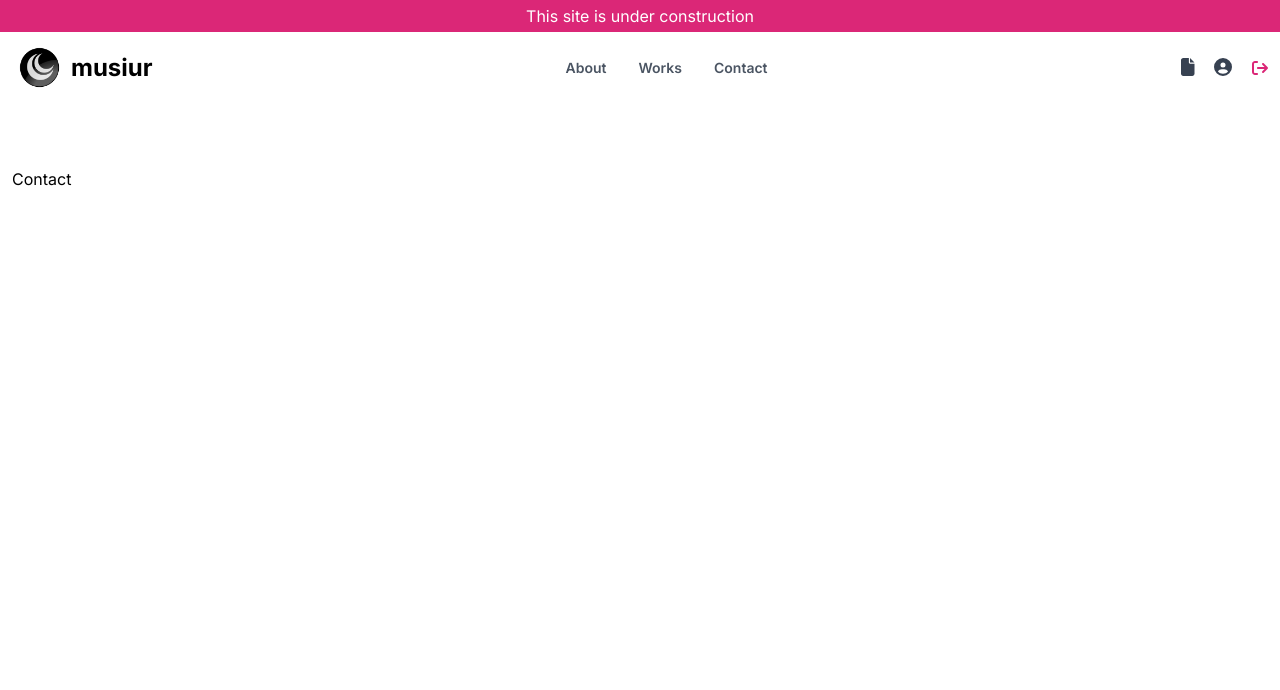
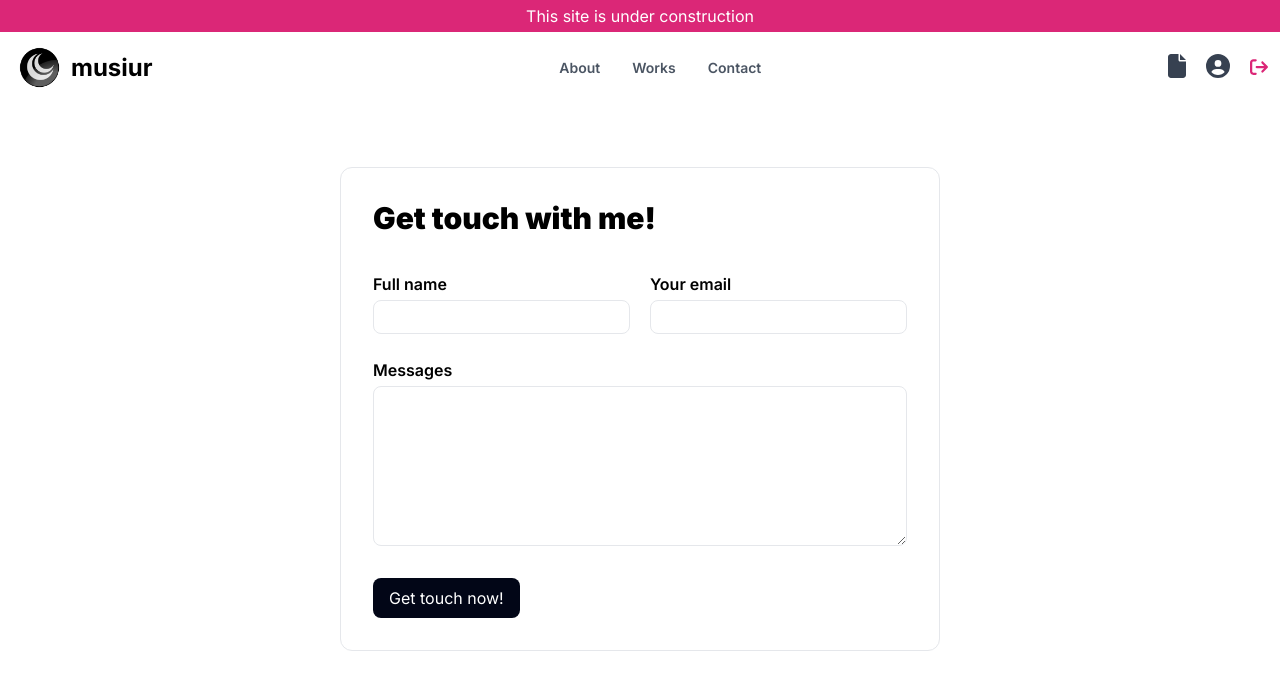
Before and after one commit to musiur/portolio, a Next.js app: page /contact in a window 1280 px wide. Shown: the top 690 px of the page. Built offline with nearby package versions, Linux system fonts and the light colour scheme; sample sign-in values are in the browser's storage.

Commit message:
comp-dev:: dashboard & contact: contact page form added and dashboard pages added

```diff
--- a/app/auth/login/page.tsx
+++ b/app/auth/login/page.tsx
@@ -10,13 +10,15 @@ import { faEye, faEyeSlash } from "@fortawesome/free-solid-svg-icons";
 import { FontAwesomeIcon } from "@fortawesome/react-fontawesome";
 import axios from "axios";
 import Link from "next/link";
+import { useRouter } from "next/navigation";
 import { useContext, useEffect, useState } from "react";
 
 const Login = () => {
   const { setToast } = useContext(ToasterContext);
   const { setLoader } = useContext(LoaderContext);
-  const { user, setUser } = useContext(UserContext);
-  console.log(user);
+  const { setUser } = useContext(UserContext);
+  const router = useRouter();
+
   const [formData, setFormData] = useState({
     email: "",
     password: "",
@@ -70,6 +72,12 @@ const Login = () => {
           type: true,
           text: "Signin successful!",
         });
+        const previousRoute = localStorage.getItem("from");
+        if (previousRoute) {
+          router.push(previousRoute);
+        } else {
+          router.push("/auth/login");
+        }
       }
     } catch (error) {
       setToast({
--- a/app/contact/page.tsx
+++ b/app/contact/page.tsx
@@ -1,5 +1,99 @@
+"use client";
+
+import { useEffect, useState } from "react";
+
+type FormData = {
+  fullname: String;
+  email: String;
+  messages: String;
+};
+
 const Contact = () => {
-  return <section className="container mx-auto">Contact</section>;
+  const [formData, setFormData] = useState<FormData>({
+    fullname: "",
+    email: "",
+    messages: "",
+  });
+  const [errors, setErrors] = useState(formData);
+
+  const handleOnChange = (e: any) => {
+    const { name, value } = e.target;
+    setFormData({ ...formData, [name]: value });
+  };
+
+  const handleOnSubmit = () => {
+    setErrors(validator(formData));
+  };
+
+  const validator = (data: FormData) => {
+    let obj: any = {};
+
+    if (!data.email.trim()) {
+      obj.email = "Email is required!";
+    }
+    if (!data.fullname.trim()) {
+      obj.fullname = "Full name is required!";
+    }
+    if (!data.messages.trim()) {
+      obj.messages = "Messages are required!";
+    }
+
+    return obj;
+  };
+
+  useEffect(() => {
+    if (Object.keys(errors).length === 0) {
+      console.log(formData);
+    }
+  }, [errors]);
+  return (
+    <section className="container mx-auto">
+      <div className="max-w-[600px] mx-auto rounded-xl border p-5 lg:p-8">
+        <h4 className="pb-1 mb-5">Get touch with me!</h4>
+        <div className="form pb-5">
+          <section className="grid grid-cols-1 lg:grid-cols-2 gap-5 my-0">
+            <div>
+              <label htmlFor="fullname">
+                Full name{" "}
+                {errors.fullname ? <span>{errors.fullname}</span> : null}
+              </label>
+              <input
+                id="fullname"
+                name="fullname"
+                type="text"
+                onChange={handleOnChange}
+              />
+            </div>
+            <div>
+              <label htmlFor="fullname">
+                Your email {errors.email ? <span>{errors.email}</span> : null}
+              </label>
+              <input
+                id="fullname"
+                name="email"
+                type="text"
+                onChange={handleOnChange}
+              />
+            </div>
+          </section>
+          <div>
+            <label htmlFor="fullname">
+              Messages {errors.messages ? <span>{errors.messages}</span> : null}
+            </label>
+            <textarea
+              id="fullname"
+              name="messages"
+              onChange={handleOnChange}
+              className="min-h-[20vh]"
+            />
+          </div>
+        </div>
+        <button className="btn-primary" onClick={handleOnSubmit}>
+          Get touch now!
+        </button>
+      </div>
+    </section>
+  );
 };
 
 export default Contact;
--- /dev/null
+++ b/app/dashboard/articles/page.tsx
@@ -0,0 +1,21 @@
+'use client'
+
+import DashboardNav from "@/components/base/DashboardNav";
+import PrivateRoute from "@/routes/PrivateRoute";
+import { useEffect } from "react";
+
+const Articles = () => {
+  useEffect(() => {
+    localStorage.setItem("from", "/dashboard/articles");
+  }, [])
+  return (
+    <PrivateRoute>
+      <div>
+        <DashboardNav />
+        <div className="p-5 md:p-10">Articles</div>
+      </div>
+    </PrivateRoute>
+  );
+};
+
+export default Articles;
--- /dev/null
+++ b/app/dashboard/users/page.tsx
@@ -0,0 +1,21 @@
+'use client'
+
+import DashboardNav from "@/components/base/DashboardNav";
+import PrivateRoute from "@/routes/PrivateRoute";
+import { useEffect } from "react";
+
+const Users = () => {
+  useEffect(() => {
+    localStorage.setItem("from", "/dashboard/users");
+  }, [])
+  return (
+    <PrivateRoute>
+      <div>
+        <DashboardNav />
+        <div className="p-5 md:p-10">Users</div>
+      </div>
+    </PrivateRoute>
+  );
+};
+
+export default Users;
--- /dev/null
+++ b/app/dashboard/works/page.tsx
@@ -0,0 +1,21 @@
+'use client'
+
+import DashboardNav from "@/components/base/DashboardNav";
+import PrivateRoute from "@/routes/PrivateRoute";
+import { useEffect } from "react";
+
+const Works = () => {
+  useEffect(() => {
+    localStorage.setItem("from", "/dashboard/works");
+  }, [])
+  return (
+    <PrivateRoute>
+      <div>
+        <DashboardNav />
+        <div className="p-5 md:p-10">Works</div>
+      </div>
+    </PrivateRoute>
+  );
+};
+
+export default Works;
--- a/app/globals.scss
+++ b/app/globals.scss
@@ -19,7 +19,6 @@ section {
 }
 
 // headings
-
 
 h1 {
   @apply text-3xl md:text-4xl lg:text-5xl xl:text-6xl 2xl:text-7xl font-black;
@@ -47,7 +46,7 @@ h6 {
 
 // button styles and variants
 .btn {
-  @apply px-2 lg:px-4 py-[0.3rem] lg:py-[0.5rem] rounded-md lg:rounded-lg focus:outline-0 hover:opacity-[80%] transition ease-in-out duration-300 text-[0.8rem] lg:text-[1rem];
+  @apply px-2 lg:px-4 py-[0.3rem] lg:py-[0.5rem] rounded-md lg:rounded-lg focus:outline-0 hover:opacity-[80%] transition ease-in-out duration-300 text-[0.8rem] lg:text-[1rem] flex items-center justify-center gap-1;
 }
 
 .btn-primary {
--- /dev/null
+++ b/components/base/DashboardNav.tsx
@@ -0,0 +1,87 @@
+"use client";
+import {
+  faArrowLeftLong,
+  faBook,
+  faHome,
+  faProjectDiagram,
+  faToolbox,
+  faUser,
+  faUserGroup,
+} from "@fortawesome/free-solid-svg-icons";
+import { FontAwesomeIcon } from "@fortawesome/react-fontawesome";
+import Link from "next/link";
+import Tooltip from "../libs/core/tooltip/Tooltip";
+import { usePathname, useRouter } from "next/navigation";
+
+const DashboardNav = () => {
+  const Links = [
+    {
+      id: 1,
+      text: "Works",
+      link: "/dashboard/works",
+      icon: faProjectDiagram,
+    },
+    {
+      id: 2,
+      text: "Articles",
+      link: "/dashboard/articles",
+      icon: faBook,
+    },
+    {
+      id: 3,
+      text: "Users",
+      link: "/dashboard/users",
+      icon: faUserGroup,
+    },
+  ];
+  const pathname = usePathname();
+  return (
+    <div className="sticky top-0 backdrop-blur shadow">
+      <div className="px-5 md:px-10 flex items-center justify-start gap-5 lg:gap-10">
+        <Tooltip
+          props={{
+            text: "Home",
+            type: "primary",
+          }}
+        >
+          <Link
+            href="/"
+            className={`flex items-center justify-center gap-2 text-gray-400 hover:text-gray-600`}
+          >
+            <FontAwesomeIcon icon={faArrowLeftLong} className="icon-base " />
+            <span className="hidden md:flex">Back</span>
+          </Link>
+        </Tooltip>
+        <Link
+          href="/dashboard"
+          className={`flex items-center justify-center gap-2 ${
+            pathname === "/dashboard"
+              ? "text-gray-600 hover:text-gray-800"
+              : "text-gray-400 hover:text-gray-600"
+          }`}
+        >
+          <FontAwesomeIcon icon={faUser} className="icon-base " />
+          <span className="hidden md:flex">Home</span>
+        </Link>
+        {Links.map((link) => {
+          return (
+            <Link
+              href={link.link}
+              key={link.id}
+              className={`${
+                pathname.includes(link.link)
+                  ? "text-gray-600 hover:text-gray-800"
+                  : "text-gray-400 hover:text-gray-600"
+              } py-4 flex items-center justify-center gap-2`}
+            >
+              <FontAwesomeIcon icon={link.icon} className="icon-base" />
+              <span className="hidden md:flex">{link.text}</span>
+            </Link>
+          );
+        })}
+      </div>
+    </div>
+  );
+};
+
+export default DashboardNav;
--- a/components/libs/core/CoreCompWrapper.tsx
+++ b/components/libs/core/CoreCompWrapper.tsx
@@ -1,12 +1,17 @@
+"use client";
+
 import { ReactElement } from "react";
 import Navigation from "./Navigation";
 import ConstructionMessage from "./ConstructionMessage";
+import { usePathname } from "next/navigation";
 
 const CoreCompWrapper = ({ children }: { children: ReactElement }) => {
+  const pathname = usePathname();
   return (
     <>
       <ConstructionMessage />
-      <Navigation />
+      {!pathname.includes("/dashboard") ? <Navigation /> : null}
+
       {children}
     </>
   );
--- a/components/libs/core/Navigation.tsx
+++ b/components/libs/core/Navigation.tsx
@@ -120,7 +120,7 @@ const Navigation = () => {
               >
                 <FontAwesomeIcon
                   icon={faFile}
-                  className="icon-base text-gray-700"
+                  className="icon-lg text-gray-700"
                 />
               </Link>
             </Tooltip>
@@ -136,7 +136,7 @@ const Navigation = () => {
                   <Link href="/dashboard">
                     <FontAwesomeIcon
                       icon={faUserCircle}
-                      className="icon-base text-gray-700"
+                      className="icon-lg text-gray-700"
                     />
                   </Link>
                 </Tooltip>
@@ -148,7 +148,7 @@ const Navigation = () => {
                 >
                   <FontAwesomeIcon
                     icon={faSignOut}
-                    className="text-base text-error md:cursor-pointer"
+                    className="text-lg text-error md:cursor-pointer"
                     onClick={() => {
                       localStorage.clear();
                       setUser(InitialUserValue);
--- a/components/libs/core/tooltip/Tooltip.tsx
+++ b/components/libs/core/tooltip/Tooltip.tsx
@@ -15,7 +15,7 @@ const Tooltip = ({
   const { text, type } = props;
   return (
     <div className="tooltip-parent">
-      <div
+      {/* <div
         className={`tooltip-indicator ${
           type === "primary"
             ? "tooltip-primary"
@@ -23,7 +23,7 @@ const Tooltip = ({
             ? "tooltip-secondary"
             : "tooltip-error"
         }`}
-      ></div>
+      ></div> */}
       <div
         className={`tooltip
         ${
--- a/routes/PrivateRoute.tsx
+++ b/routes/PrivateRoute.tsx
@@ -10,7 +10,7 @@ const PrivateRoute = ({ children }: { children: ReactElement }) => {
 
   useEffect(() => {
     if (!user.token) {
-      router.push("/auth/login");
+        router.push("/auth/login");
     }
   }, [router, user.token]);
 
```
Also changed, not shown: app/dashboard/page.tsx (+47 -1 lines).
